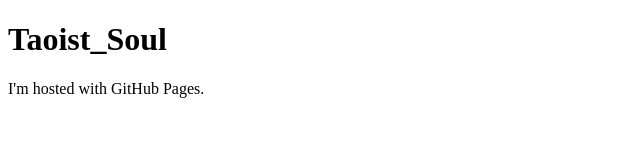
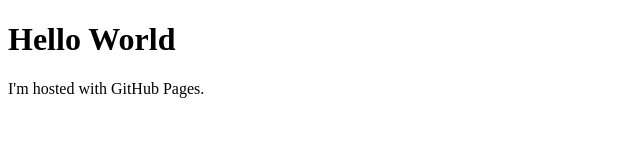
Before and after one commit to Soul6314/soul6314.github.io, a plain HTML site: page index.html in a window 1280 px wide. Shown: the whole page, without its empty margins (0-640 px from the left). Drawn offline with Linux system fonts and the light colour scheme.

Commit message:
Update index.html

```diff
--- a/index.html
+++ b/index.html
@@ -1,7 +1,7 @@
 <!DOCTYPE html>
 <html>
 <body>
-<h1>Taoist_Soul</h1>
+<h1>Hello World</h1>
 <p>I'm hosted with GitHub Pages.</p>
 </body>
 </html>
```
